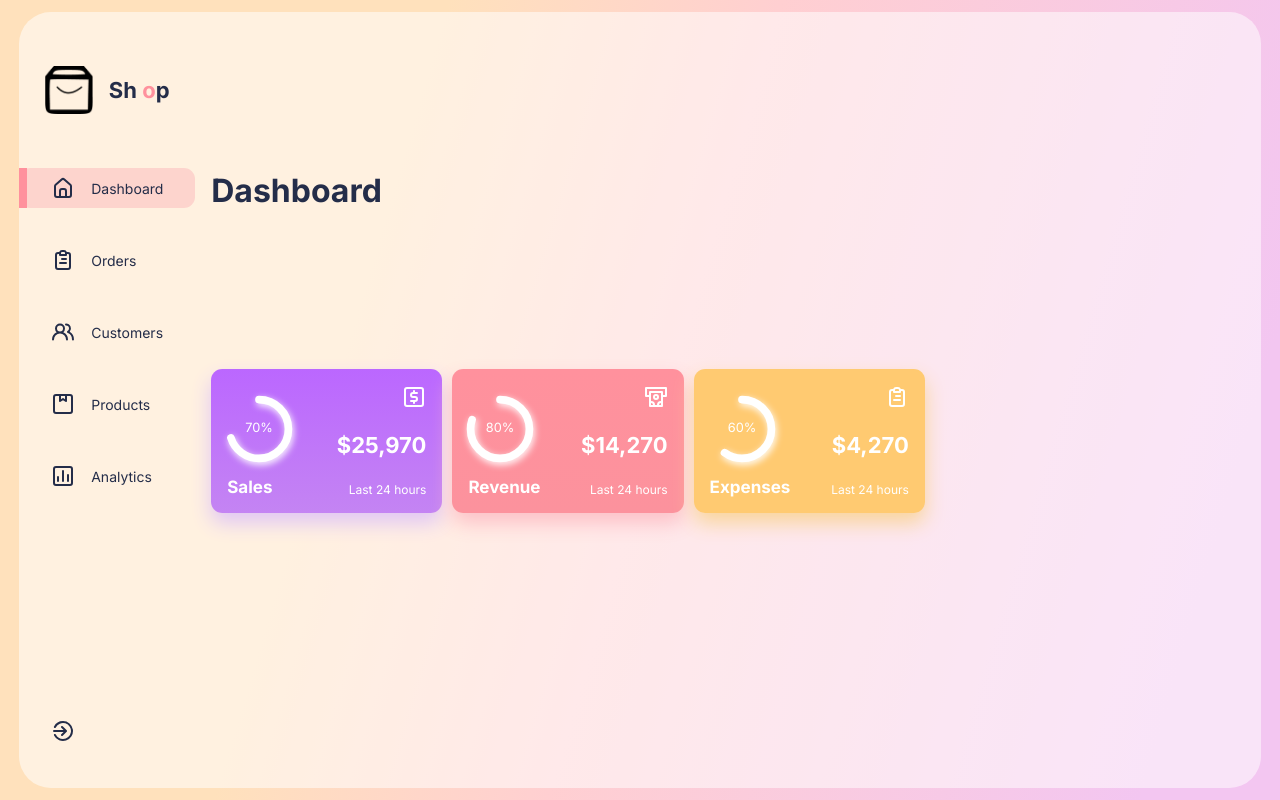
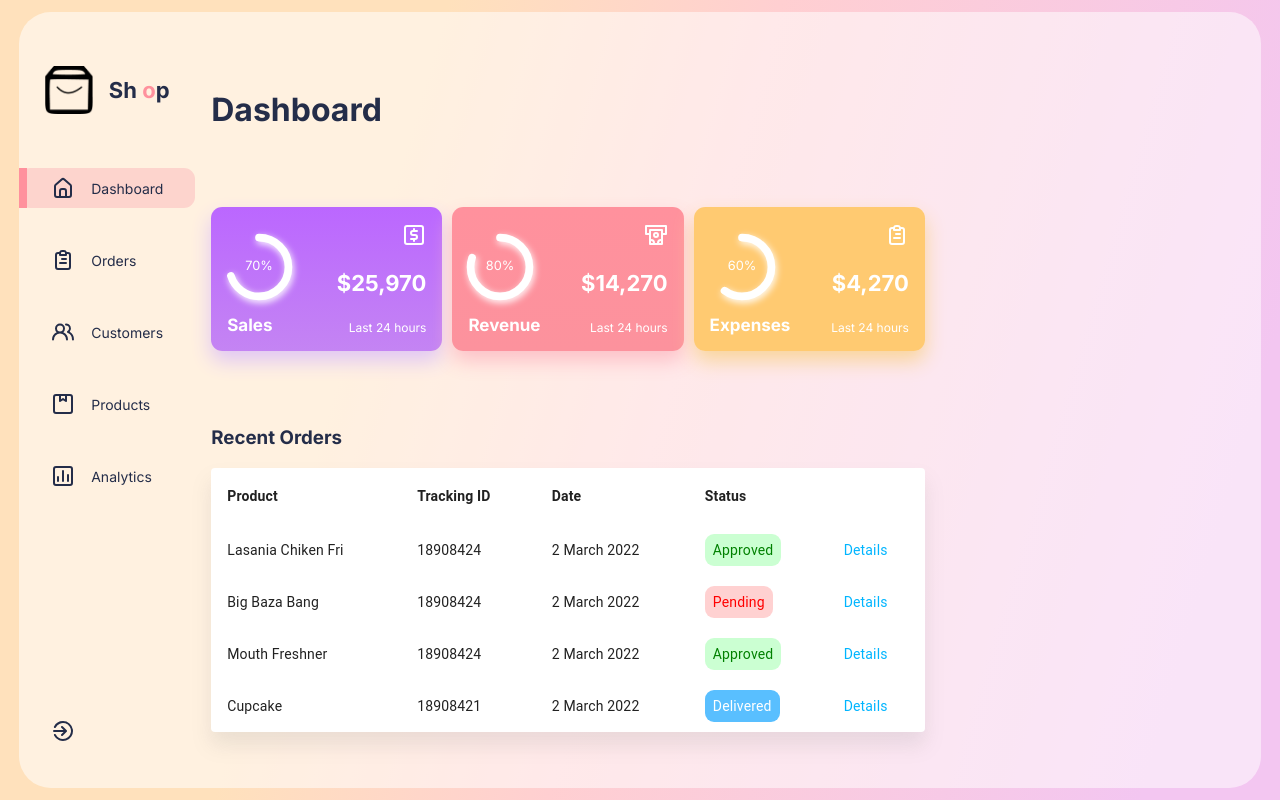
Before and after one commit to Cypherfelix/react-admin-dashboard, a React (Create React App) app: page / in a window 1280 px wide. Built offline with nearby package versions, Linux system fonts and the light colour scheme.

Commit message:
Creation of Table

```diff
--- a/src/components/Card/Card.css
+++ b/src/components/Card/Card.css
@@ -8,6 +8,7 @@
   position: relative;
   cursor: pointer;
 }
+
 .CompactCard:hover {
   box-shadow: none !important;
 }
@@ -20,23 +21,27 @@
   justify-content: flex-end;
   gap: 1rem;
 }
+
 .CircularProgressbar {
   width: 4rem !important;
   overflow: visible;
 }
+
 .CircularProgressbar-path {
   stroke: white !important;
   stroke-width: 12px !important;
   filter: drop-shadow(2px 4px 6px white);
 }
+
 .CircularProgressbar-trail {
   display: none;
 }
+
 .CircularProgressbar-text {
   fill: white !important;
 }
 
-.radialBar > span {
+.radialBar>span {
   font-size: 17px;
   font-weight: bold;
 }
@@ -50,11 +55,12 @@
   justify-content: space-between;
 }
 
-.detail > span:nth-child(2) {
+.detail>span:nth-child(2) {
   font-size: 22px;
   font-weight: bold;
 }
-.detail > span:nth-child(3) {
+
+.detail>span:nth-child(3) {
   font-size: 12px;
 }
 
@@ -72,13 +78,15 @@
   justify-content: space-around;
   padding: 1rem;
 }
-.ExpandedCard > span:nth-of-type(1) {
+
+.ExpandedCard>span:nth-of-type(1) {
   color: white;
   font-size: 26px;
   font-weight: bold;
   text-shadow: 0px 0px 15px white;
 }
-.ExpandedCard > span:nth-of-type(2) {
+
+.ExpandedCard>span:nth-of-type(2) {
   color: rgb(236, 236, 236);
   font-size: 15px;
 }
@@ -86,20 +94,3 @@
 .chartContainer {
   width: 70%;
 }
-
-@media screen and (max-width: 1200px) {
-  .ExpandedCard {
-    top: 2rem;
-    height: 45vh;
-    left: 6rem;
-  }
-}
-
-@media screen and (max-width: 768px) {
-  .ExpandedCard {
-    top: 8rem;
-    height: 50%;
-    left: 25px;
-    width: 80%;
-  }
-}
--- a/src/components/MainDash/MainDash.jsx
+++ b/src/components/MainDash/MainDash.jsx
@@ -1,12 +1,13 @@
 import React from "react";
 import Cards from "../Cards/Cards";
+import Table from "../Table/Table";
 import "./MainDash.css";
 const MainDash = () => {
   return (
     <div className="MainDash">
       <h1>Dashboard</h1>
       <Cards />
-      <div className="table"></div>
+      <Table />
     </div>
   );
 };
--- /dev/null
+++ b/src/components/Table/Table.css
@@ -0,0 +1,25 @@
+.MuiTableRow-root>* {
+  padding: 10px;
+}
+
+.MuiTableRow-root.MuiTableRow-head>* {
+  font-weight: bold !important;
+}
+
+.Table td,
+th {
+  border: none !important;
+}
+
+.Table:first-child {
+  border-radius: 0.7rem !important;
+}
+
+.status {
+  padding: 8px;
+  border-radius: 9px;
+}
+
+.Details {
+  color: #00b5ff !important;
+}
--- /dev/null
+++ b/src/components/Table/Table.jsx
@@ -0,0 +1,85 @@
+import * as React from "react";
+import Table from "@mui/material/Table";
+import TableBody from "@mui/material/TableBody";
+import TableCell from "@mui/material/TableCell";
+import TableContainer from "@mui/material/TableContainer";
+import TableHead from "@mui/material/TableHead";
+import TableRow from "@mui/material/TableRow";
+import Paper from "@mui/material/Paper";
+import "./Table.css";
+
+function createData(name, trackingId, date, status) {
+  return { name, trackingId, date, status };
+}
+
+const rows = [
+  createData("Lasania Chiken Fri", 18908424, "2 March 2022", "Approved"),
+  createData("Big Baza Bang ", 18908424, "2 March 2022", "Pending"),
+  createData("Mouth Freshner", 18908424, "2 March 2022", "Approved"),
+  createData("Cupcake", 18908421, "2 March 2022", "Delivered"),
+];
+
+
+const makeStyle = (status) => {
+  if (status === 'Approved') {
+    return {
+      background: 'rgb(145 254 159 / 47%)',
+      color: 'green',
+    }
+  }
+  else if (status === 'Pending') {
+    return {
+      background: '#ffadad8f',
+      color: 'red',
+    }
+  }
+  else {
+    return {
+      background: '#59bfff',
+      color: 'white',
+    }
+  }
+}
+
+export default function BasicTable() {
+  return (
+    <div className="Table">
+      <h3>Recent Orders</h3>
+      <TableContainer
+        component={Paper}
+        style={{ boxShadow: "0px 13px 20px 0px #80808029" }}
+      >
+        <Table sx={{ minWidth: 650 }} aria-label="simple table">
+          <TableHead>
+            <TableRow>
+              <TableCell>Product</TableCell>
+              <TableCell align="left">Tracking ID</TableCell>
+              <TableCell align="left">Date</TableCell>
+              <TableCell align="left">Status</TableCell>
+              <TableCell align="left"></TableCell>
+            </TableRow>
+          </TableHead>
+          <TableBody style={{ color: "white" }}>
+            {rows.map((row) => (
+              <TableRow
+                key={row.name}
+                sx={{ "&:last-child td, &:last-child th": { border: 0 } }}
+              >
+                <TableCell component="th" scope="row">
+                  {row.name}
+                </TableCell>
+                <TableCell align="left">{row.trackingId}</TableCell>
+                <TableCell align="left">{row.date}</TableCell>
+                <TableCell align="left">
+                  <span className="status" style={makeStyle(row.status)}>{row.status}</span>
+                </TableCell>
+                <TableCell align="left" className="Details">Details</TableCell>
+              </TableRow>
+            ))}
+          </TableBody>
+        </Table>
+
+      </TableContainer>
+    </div>
+  );
+}
```
